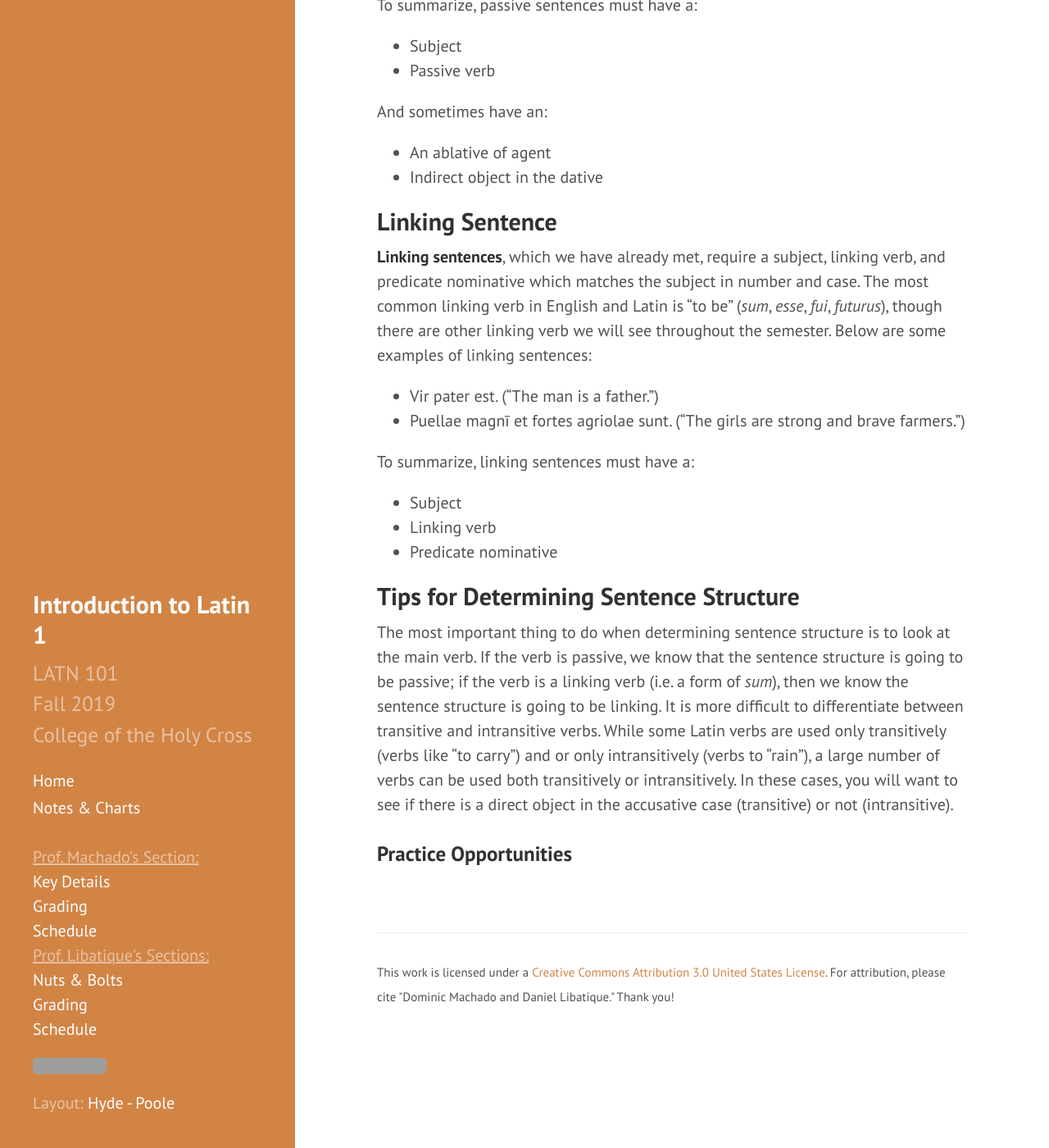
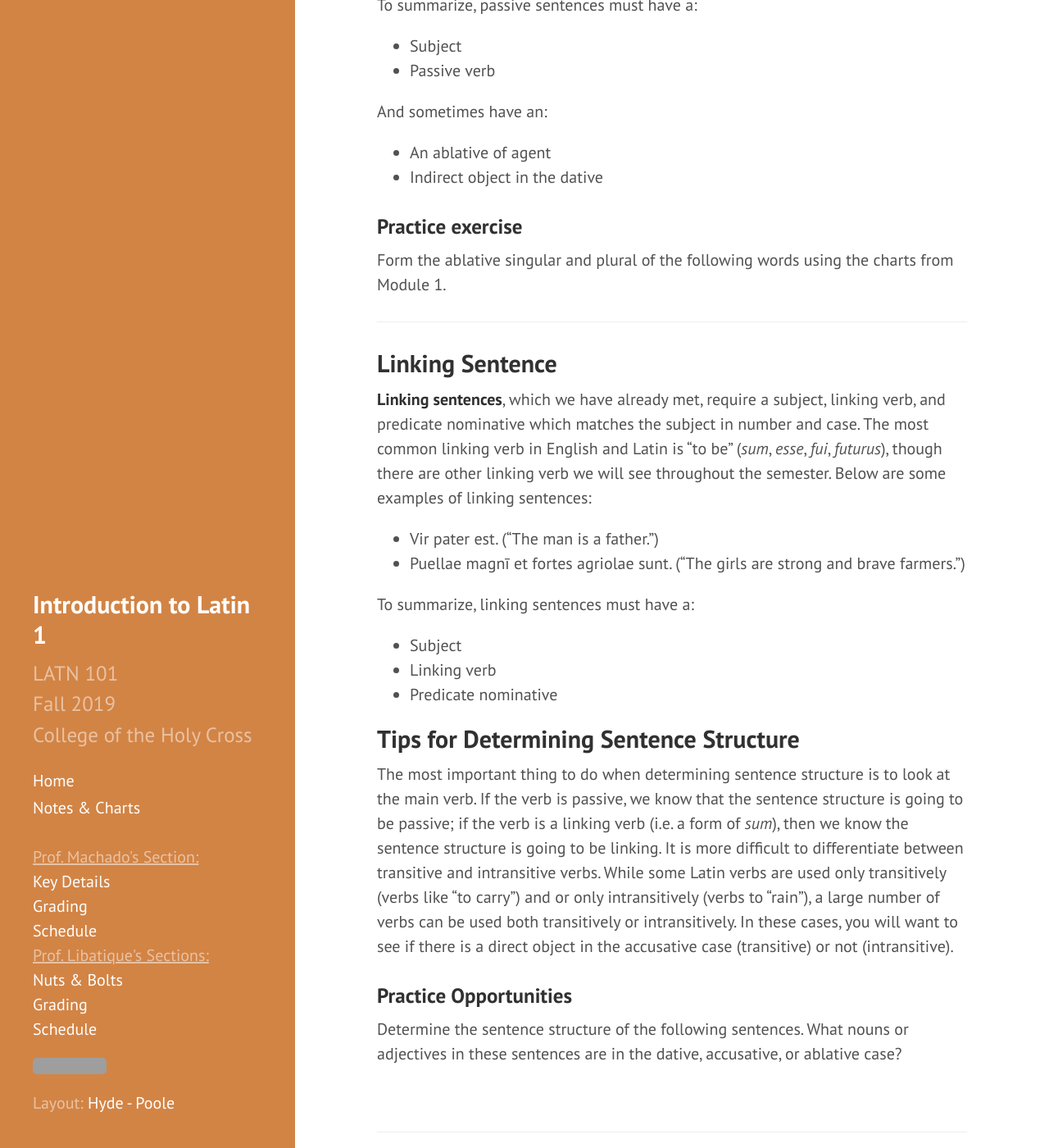
Before and after one commit to DLibatique/LATN102-S20, a Jekyll site: the page built from notes/module-2-sentence-structures.md, in a window 1280 px wide and 1400 px high, scrolled down 3242 px. Shown: the whole window at 82% size. Built offline with Jekyll 4.4.1, drawn with Linux system fonts in a browser that asks for light colours; grey boxes are pictures that could not be loaded.

Commit message:
Added template for practice exercises

```diff
--- a/notes/module-2-sentence-structures.md
+++ b/notes/module-2-sentence-structures.md
@@ -87,6 +87,12 @@ And sometimes have an:
 * An ablative of agent
 * Indirect object in the dative
 
+### Practice exercise
+
+Form the ablative singular and plural of the following words using the charts from Module 1.
+
+<HR>
+
 ## Linking Sentence
 
 **Linking sentences**, which we have already met, require a subject, linking verb, and predicate nominative which matches the subject in number and case. The most common linking verb in English and Latin is "to be" (*sum*, *esse*, *fui*, *futurus*), though there are other linking verb we will see throughout the semester. Below are some examples of linking sentences:
@@ -104,3 +110,5 @@ To summarize, linking sentences must have a:
 The most important thing to do when determining sentence structure is to look at the main verb. If the verb is passive, we know that the sentence structure is going to be passive; if the verb is a linking verb (i.e. a form of *sum*), then we know the sentence structure is going to be linking. It is more difficult to differentiate between transitive and intransitive verbs. While some Latin verbs are used only transitively (verbs like "to carry") and or only intransitively (verbs to "rain"), a large number of verbs can be used both transitively or intransitively. In these cases, you will want to see if there is a direct object in the accusative case (transitive) or not (intransitive).
 
 ### Practice Opportunities
+
+Determine the sentence structure of the following sentences. What nouns or adjectives in these sentences are in the dative, accusative, or ablative case?
```
